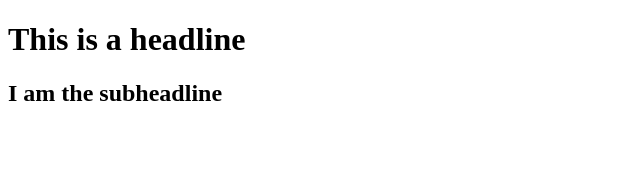
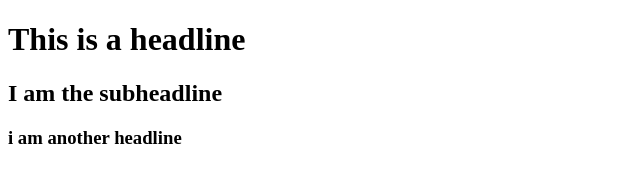
Before and after one commit to adamselvenSRH/SRHY1S1, a plain HTML site: page index.html in a window 1280 px wide. Shown: the whole page, without its empty margins (0-640 px from the left). Drawn offline with Linux system fonts and the light colour scheme.

Commit message:
headline 3

```diff
--- a/index.html
+++ b/index.html
@@ -10,5 +10,6 @@
       <!--the body contains the content-->
         <h1>This is a headline</h1>
         <h2>I am the subheadline</h2>
+        <h3>i am another headline</h3>
     </body>
 </html>
```
